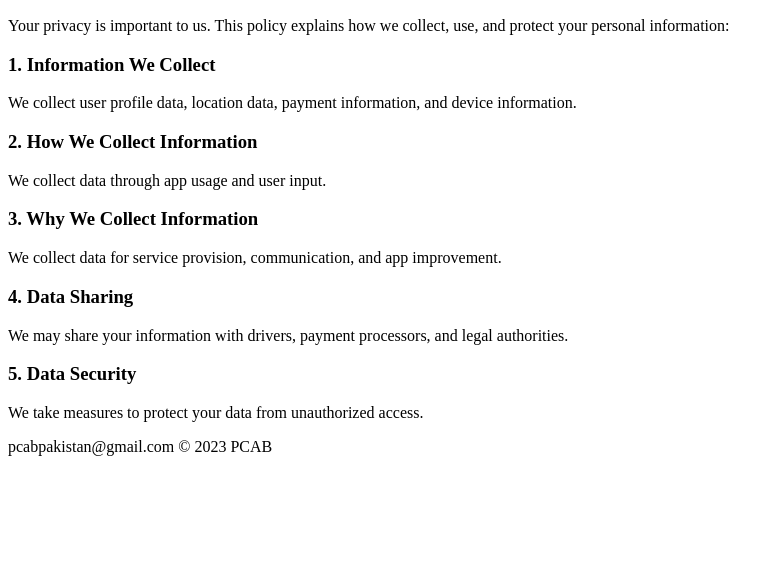
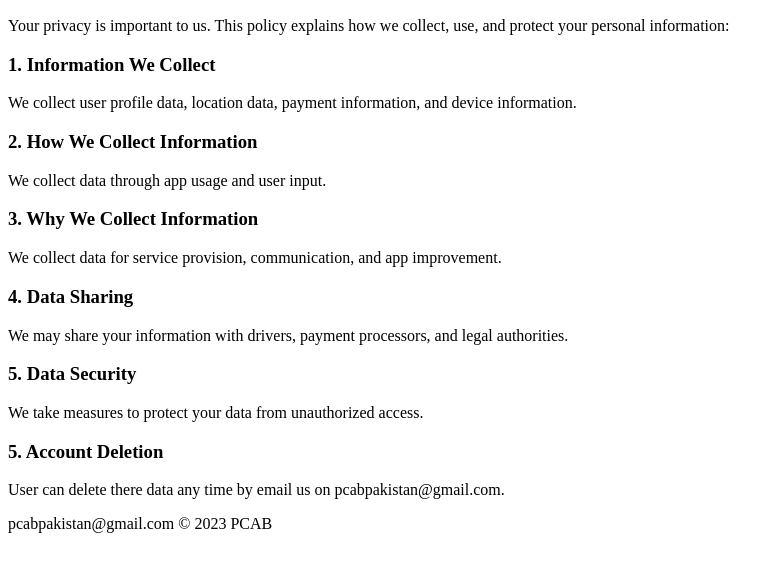
Before and after one commit to atif61/pcab, a plain HTML site: page index.html in a window 1280 px wide. Shown: the part 110-682 px from the top of the page, without its empty margins (0-779 px from the left). Drawn offline with Linux system fonts and the light colour scheme.

Commit message:
Update index.html
account delete

```diff
--- a/index.html
+++ b/index.html
@@ -33,6 +33,9 @@
         <h3>5. Data Security</h3>
         <p>We take measures to protect your data from unauthorized access.</p>
 
+        <h3>5. Account Deletion</h3>
+        <p>User can delete there data any time by email us on pcabpakistan@gmail.com.</p>
+
         <footer>
             pcabpakistan@gmail.com
             © 2023 PCAB
```
